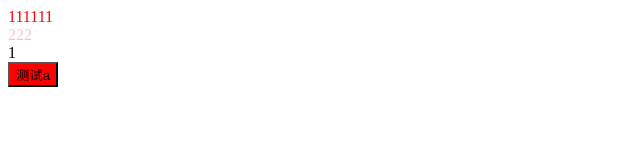
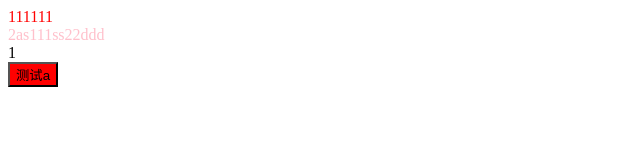
Before and after one commit to IcarusRyy/putaoMotoClub, a React (Vite) app: page / in a window 1280 px wide. Shown: the top 160 px of the page, without its empty margins (0-640 px from the left). Built offline with nearby package versions, Linux system fonts and the light colour scheme.

Commit message:
开启热更新

```diff
--- a/src/App.tsx
+++ b/src/App.tsx
@@ -12,7 +12,7 @@ function App() {
   return (
     <>
       <div className="base-color">111111</div>
-      <div style={{ color: "pink" }}>222</div>
+      <div style={{ color: "pink" }}>2as111ss22ddd</div>
       <div>{count}</div>
       <Button type="primary" className="bgc" onClick={()=>handleCount('a')}>
         测试a
--- a/vite.config.ts
+++ b/vite.config.ts
@@ -45,7 +45,7 @@ export default defineConfig({
     open: false, // 服务启动的时候不自动在浏览器中打开应用
     strictPort: false, // 设置为true时端口被占用则直接退出，不会尝试下一个可用端口
     force: true, // 是否强制依赖预构建
-    hmr: false, // 禁用或配置HMR连接
+    hmr: true, // 禁用或配置HMR连接
   },
   resolve: {
     extensions: [".mjs", ".js", ".ts", ".jsx", ".tsx", ".json"],
```
